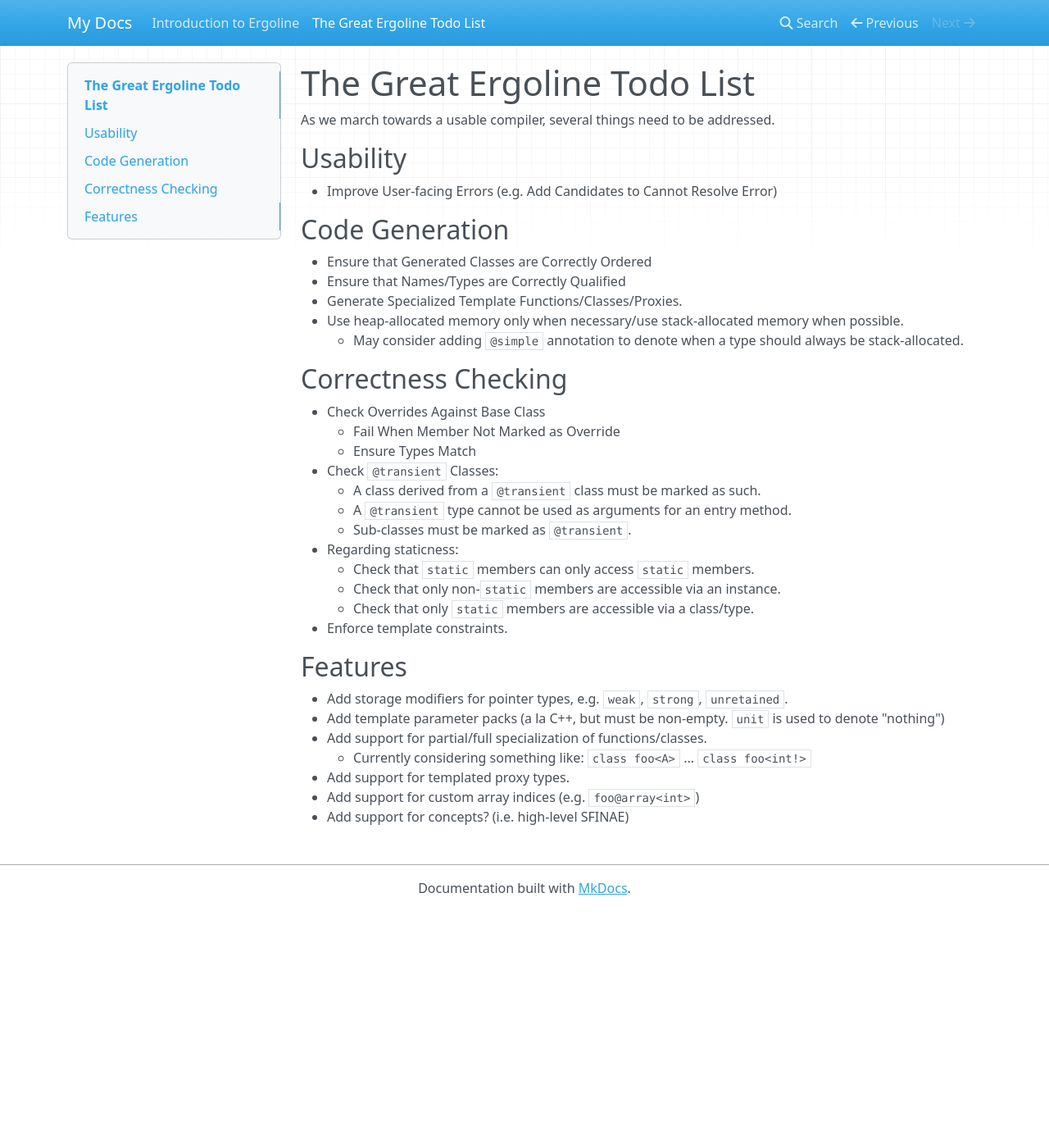
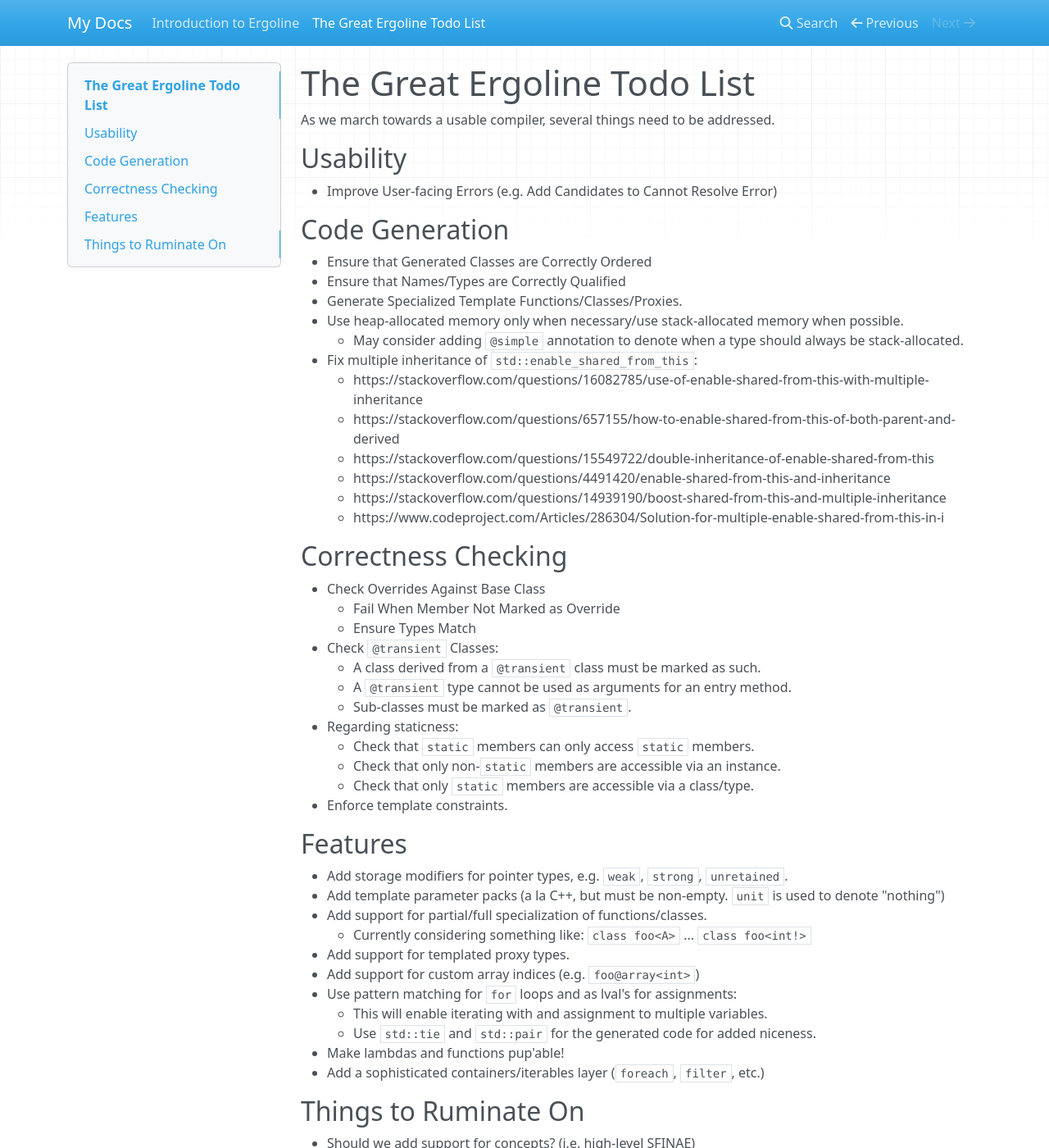
Before and after one commit to jszaday/ergoline, an MkDocs documentation site: the page built from docs/todos.md, in a window 1280 px wide and 1400 px high. Shown: the whole window at 82% size. Built offline with MkDocs 1.6.1, drawn with Linux system fonts in a browser that asks for light colours; nearby versions of some CDN libraries; some of the changed text lies outside the part shown.

Commit message:
more todos and a minor fix

```diff
--- a/docs/todos.md
+++ b/docs/todos.md
@@ -12,6 +12,13 @@ As we march towards a usable compiler, several things need to be addressed.
 * Generate Specialized Template Functions/Classes/Proxies.
 * Use heap-allocated memory only when necessary/use stack-allocated memory when possible.
     - May consider adding `@simple` annotation to denote when a type should always be stack-allocated.
+* Fix multiple inheritance of `std::enable_shared_from_this`:
+    - https://stackoverflow.com/questions/16082785/use-of-enable-shared-from-this-with-multiple-inheritance
+    - https://stackoverflow.com/questions/657155/how-to-enable-shared-from-this-of-both-parent-and-derived
+    - https://stackoverflow.com/questions/15549722/double-inheritance-of-enable-shared-from-this
+    - https://stackoverflow.com/questions/4491420/enable-shared-from-this-and-inheritance
+    - https://stackoverflow.com/questions/14939190/boost-shared-from-this-and-multiple-inheritance
+    - https://www.codeproject.com/Articles/286304/Solution-for-multiple-enable-shared-from-this-in-i
 
 ## Correctness Checking
 
@@ -36,4 +43,21 @@ As we march towards a usable compiler, several things need to be addressed.
     - Currently considering something like: `class foo<A>` ... `class foo<int!>`
 * Add support for templated proxy types.
 * Add support for custom array indices (e.g. `foo@array<int>`)
-* Add support for concepts? (i.e. high-level SFINAE)
+* Use pattern matching for `for` loops and as lval's for assignments:
+    - This will enable iterating with and assignment to multiple variables.
+    - Use `std::tie` and `std::pair` for the generated code for added niceness.
+* Make lambdas and functions pup'able!
+* Add a sophisticated containers/iterables layer (`foreach`, `filter`, etc.)
+
+## Things to Ruminate On
+
+* Should we add support for concepts? (i.e. high-level SFINAE)
+* Add support for lightweight/`@simple` classes?
+    - Generate struct and inline function calls?
+    - Enable array-of-structs vs. struct-of-arrays?
+* Should we make blocks expressions a la Scala? And...
+    - Get rid of mandatory `;` at EOL?
+    - Add an implicit return for last statement of block?
+* Should we continue to have `@transient` types?
+* Should we get rid of `EirMember`?
+* Should we make assignments expressions, or statements?
```
Also changed, not shown: 1 other file.
